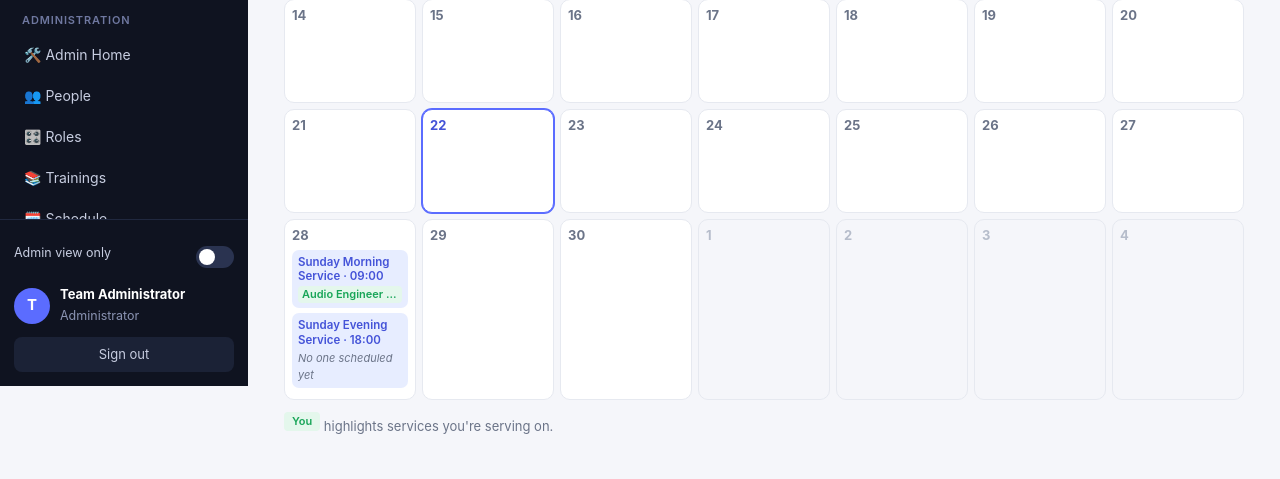
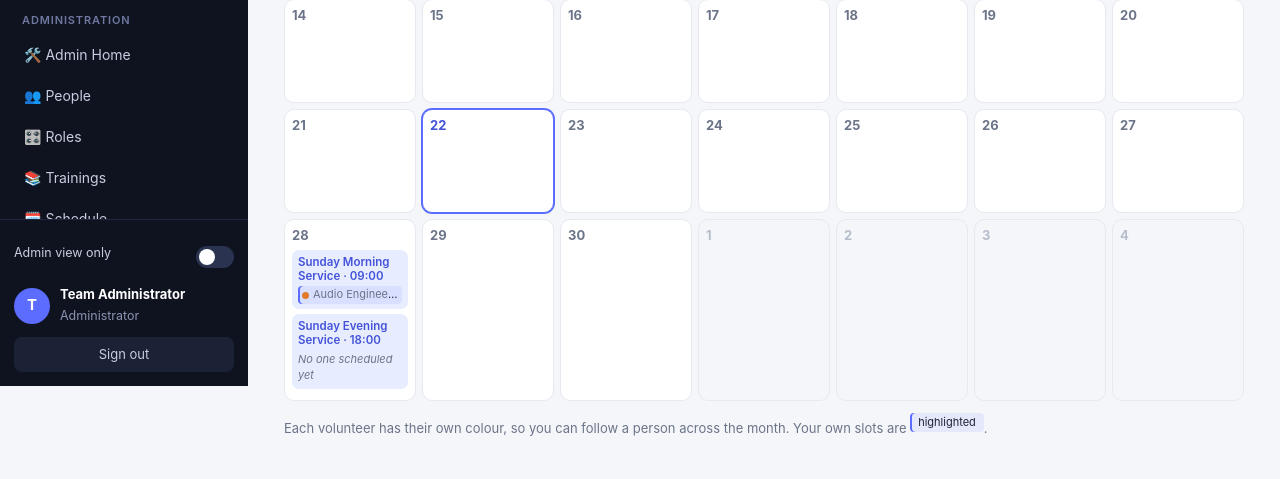
Before and after one commit to Wasivjoey/HVGC, a Flask app: page /calendar in a window 1280 px wide. Shown: the part 414-893 px from the top of the page. Before the commit the page ends 848 px from the top, so only its background shows below. Run offline with Flask 3, Linux system fonts and the light colour scheme; the visitor is signed in with stand-in values (Sample User, id 1); data comes from the database, SQL or seed files in the repository; tables that the repository leaves empty hold one stand-in row (values such as "Sample post"); data that the repository does not hold is empty; some libraries are stand-ins or nearby versions.

Commit message:
Colour-code volunteer names in the Team Calendar
Each volunteer gets a stable colour (keyed off their user id from a 12-colour
palette), shown as a dot plus their name in that colour, so you can follow one
person across the month. The "you" highlight is now a neutral accent so it
doesn't clash with the per-person colours.

Co-Authored-By: Claude Opus 4.8 <noreply@anthropic.com>

```diff
--- a/static/style.css
+++ b/static/style.css
@@ -282,10 +282,11 @@ details.inline-edit[open] { margin-top: 10px; }
 .cal-cell.today .cal-day { color: var(--brand-dark); }
 .cal-svc { background: var(--blue-bg); border-radius: 7px; padding: 5px 6px; margin-bottom: 5px; }
 .cal-svc-title { font-weight: 600; font-size: 11.5px; color: var(--brand-dark); margin-bottom: 3px; line-height: 1.25; }
-.cal-role { font-size: 11px; line-height: 1.55; color: var(--ink); white-space: nowrap; overflow: hidden; text-overflow: ellipsis; }
+.cal-role { font-size: 11px; line-height: 1.6; color: var(--ink); white-space: nowrap; overflow: hidden; text-overflow: ellipsis; }
 .cal-role .cr-role { color: var(--muted); }
-.cal-role.me { background: var(--green-bg); color: var(--green); border-radius: 4px; padding: 0 4px; font-weight: 600; }
-.cal-role.me .cr-role { color: var(--green); }
+.cal-dot { display: inline-block; width: 7px; height: 7px; border-radius: 50%; margin-right: 4px; vertical-align: middle; flex-shrink: 0; }
+.cal-role .cn { font-weight: 600; }
+.cal-role.me { background: rgba(91,108,255,.10); border-radius: 4px; padding: 0 4px; box-shadow: inset 2px 0 0 var(--brand); }
 .cal-noone { font-size: 11px; color: var(--muted); font-style: italic; }
 
 /* polls */
--- a/templates/calendar.html
+++ b/templates/calendar.html
@@ -1,6 +1,8 @@
 {% extends "base.html" %}
 {% block title %}Team Calendar · HVGC LINEUP{% endblock %}
 {% block body %}
+{# A stable per-person colour, keyed off the user id so it's the same everywhere #}
+{% set palette = ['#e0405a','#e07b2b','#c79a2e','#2f9e54','#159e8e','#2f80d8','#5b6cff','#8a5cd8','#c2479b','#6f8a3a','#2b96a8','#b0613c'] %}
 <div class="page-head">
   <div>
     <h1>Team Calendar</h1>
@@ -29,7 +31,11 @@
         <div class="cal-svc">
           <div class="cal-svc-title">{{ item['svc']['title'] }}{% if item['svc']['start_time'] %} · {{ item['svc']['start_time'] }}{% endif %}</div>
           {% for a in item['roster'] %}
-          <div class="cal-role{{ ' me' if a['user_id'] == me_id }}"><span class="cr-role">{{ a['role_name'] }}</span> {{ a['user_name'].split()[0] }}</div>
+          {% set col = palette[a['user_id'] % palette|length] %}
+          <div class="cal-role{{ ' me' if a['user_id'] == me_id }}" title="{{ a['user_name'] }} — {{ a['role_name'] }}">
+            <span class="cal-dot" style="background:{{ col }};"></span><span class="cr-role">{{ a['role_name'] }}</span>
+            <span class="cn" style="color:{{ col }};">{{ a['user_name'].split()[0] }}</span>
+          </div>
           {% endfor %}
           {% if not item['roster'] %}<div class="cal-noone">No one scheduled yet</div>{% endif %}
         </div>
@@ -41,6 +47,7 @@
 </div>
 
 <p class="muted" style="font-size:13px;margin-top:12px;">
-  <span class="cal-role me" style="display:inline-block;padding:1px 8px;">You</span> highlights services you're serving on.
+  Each volunteer has their own colour, so you can follow a person across the month.
+  Your own slots are <span class="cal-role me" style="display:inline-block;padding:1px 8px;">highlighted</span>.
 </p>
 {% endblock %}
```
